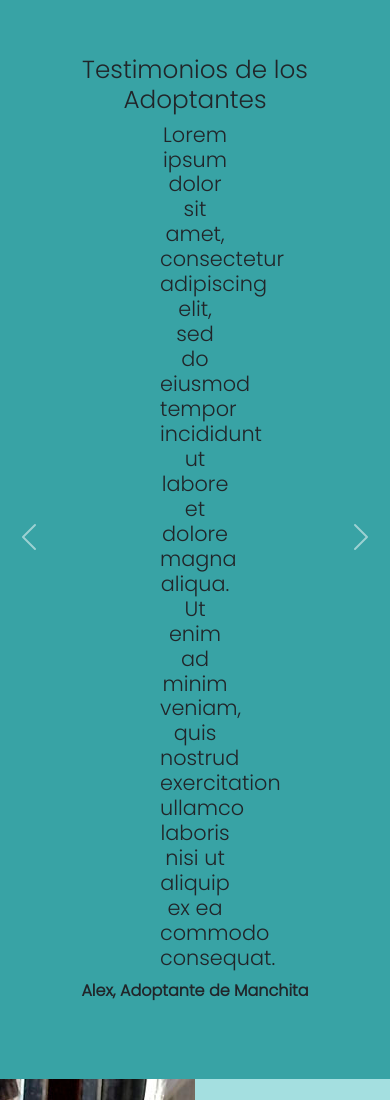
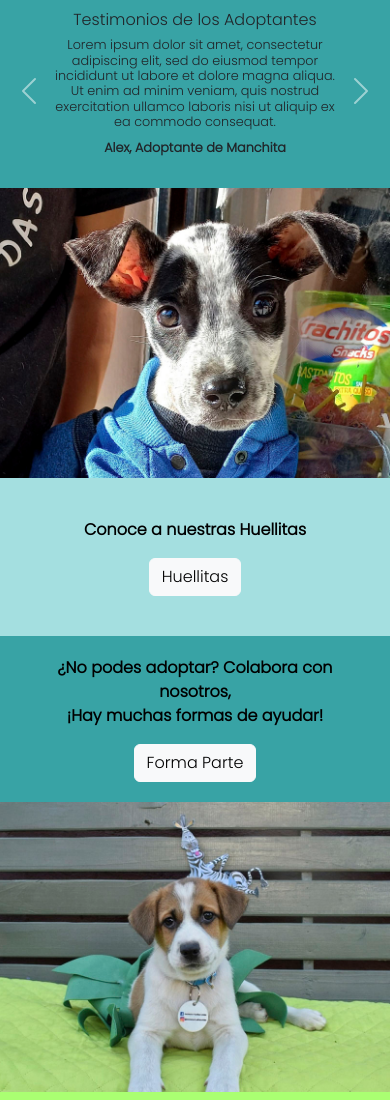
Before and after one commit to CSegundoRosa/huellitas-unidas, a plain HTML site: page index.html in a window 390 px wide. Shown: the part 380-1480 px from the top of the page. Drawn offline with nearby package versions, Linux system fonts and the light colour scheme.

Commit message:
agrego responsive index

```diff
--- a/css/styles.css
+++ b/css/styles.css
@@ -226,3 +226,131 @@ footer ul li a {
 footer ul li a:hover {
     color: grey;
 }
+
+footer p{
+    margin-bottom: 0px;
+}
+
+/*------------------MEDIA QUERIES------------------*/
+
+
+/*index*/
+
+@media screen and (max-width:700px) {
+
+    /*carrousel testimonios adoptantes*/
+    .testimonios-adoptantes {
+        padding: 30px;
+    }
+
+    .testimonios-adoptantes h2 {
+        font-size: 1.3rem;
+    }
+
+    .testimonios-adoptantes h3 {
+        font-size: 1rem;
+        margin-left: 60px;
+        margin-right: 60px;
+    }
+
+    .testimonios-adoptantes p {
+        font-size: 0.8rem;
+    }
+
+    /*conoce huellitas grid*/
+    .conoce-huellitas-grid {
+        grid-template-columns: 1fr;
+        grid-template-rows: auto;
+        grid-template-areas:
+        "conoce-huellitas-txt"
+        "conoce-huellitas-img";
+    }
+
+    .conoce-huellitas-img img{
+        width: 100%;
+        height: 340px;
+    }
+
+    .conoce-huellitas-txt {
+        padding: 60px;
+    }
+
+    /*formas ayudar grid*/
+    .formas-ayudar-grid {
+        grid-template-columns: 1fr;
+        grid-template-rows: auto;
+        grid-template-areas:
+        "formas-ayudar-txt"
+        "formas-ayudar-img";
+    }
+
+    .formas-ayudar-img img{
+        width: 100%;
+        height: 340px;
+    }
+
+    .formas-ayudar-txt {
+        padding: 40px;
+        background-color: #38A3A5;
+    }
+
+    /*footer*/
+    footer h3 {
+        font-size: 1.17rem;
+    }
+
+    footer p {
+        font-size: 0.9rem;
+    }
+}
+
+@media screen and (max-width:450px) {
+
+    /*carrousel testimonios adoptantes*/
+    .testimonios-adoptantes {
+        padding: 15px;
+    }
+
+    .testimonios-adoptantes h2 {
+        font-size: 1rem;
+    }
+
+    .testimonios-adoptantes h3 {
+        font-size: 0.8rem;
+        margin-left: 40px;
+        margin-right: 40px;
+    }
+
+    .testimonios-adoptantes p {
+        font-size: 0.8rem;
+    }
+
+    /*conoce huellitas grid*/
+    .conoce-huellitas-img img{
+        width: 100%;
+        height: 290px;
+    }
+
+    .conoce-huellitas-txt {
+        padding: 40px;
+    }
+
+    .conoce-huellitas-txt p {
+        font-size: 1rem;
+    }
+
+    /*formas ayudar grid*/
+    .formas-ayudar-img img{
+        width: 100%;
+        height: 290px;
+    }
+
+    .formas-ayudar-txt {
+        padding: 20px;
+        background-color: #38A3A5;
+    }
+
+    .formas-ayudar-txt p {
+        font-size: 1rem;
+    }
+}
```
